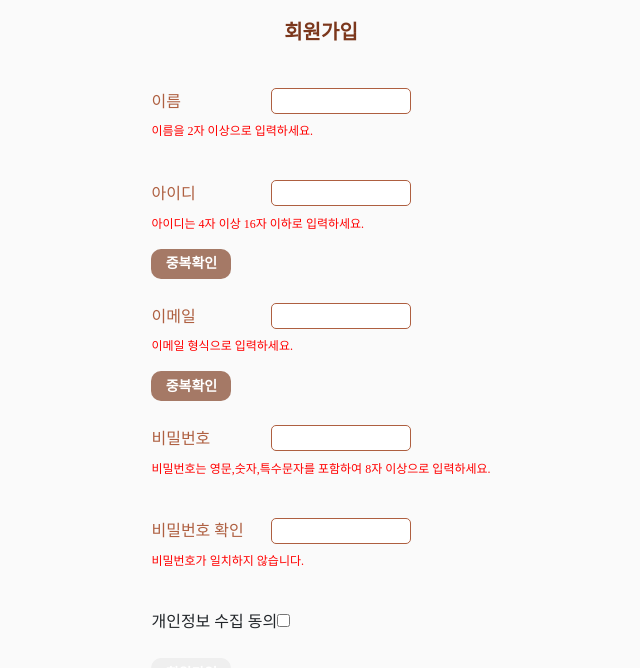
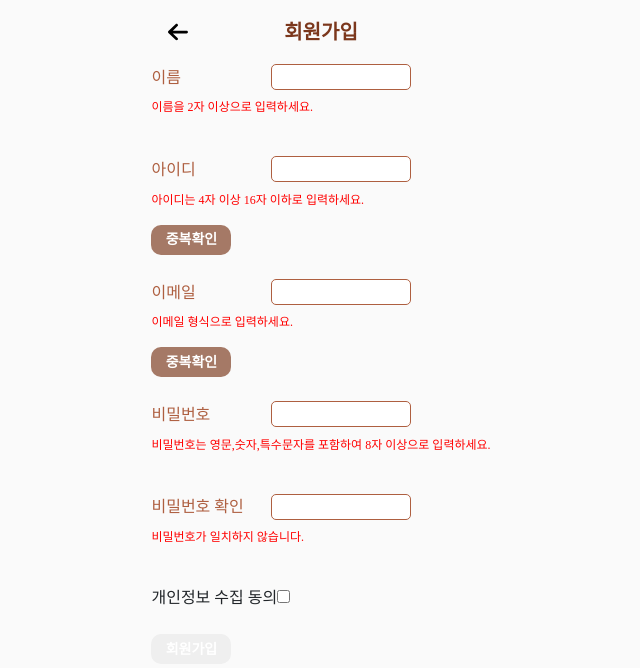
Before and after one commit to sunmingLee/Sai, a Vue app in the folder FrontEnd/: page /join in a window 1280 px wide. Shown: the top 668 px of the page, without its empty margins (319-959 px from the left). Built offline with nearby package versions, Linux system fonts and the light colour scheme; a web font is replaced by a local one; what @vuepic/vue-datepicker would draw is missing.

Commit message:
Feat: Add hasBack

```diff
--- a/FrontEnd/src/views/JoinView.vue
+++ b/FrontEnd/src/views/JoinView.vue
@@ -1,7 +1,7 @@
 <template>
   <div class="join-wrap">
-    <HeaderTitle class="header" title="회원가입"/>
-    <br>
+    <HeaderTitle hasBack="true" title="회원가입"/>
+    <div class="flex">
       <form id="join-form">
         <div class="input-wrap">
           <InputBox :hasLabel="true" labelName="이름" @inputCheck="checkName"></InputBox>
@@ -41,6 +41,7 @@
           <Button type="submit" buttonText="회원가입" buttonClass="small positive" v-else @click.prevent="onJoin"></Button>
         </div>
       </form>
+    </div>
   </div>
 </template>
 
```
Lines whose indentation alone changed are shown as unchanged.
